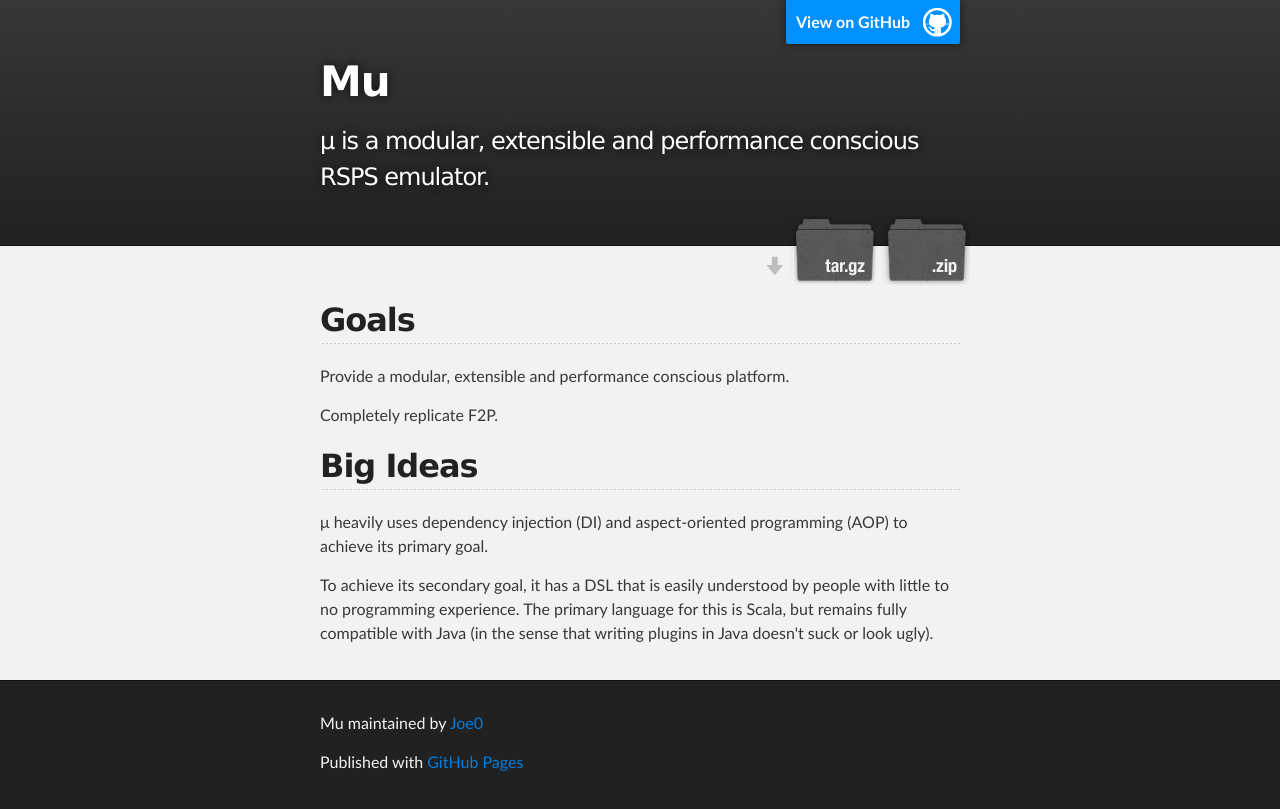
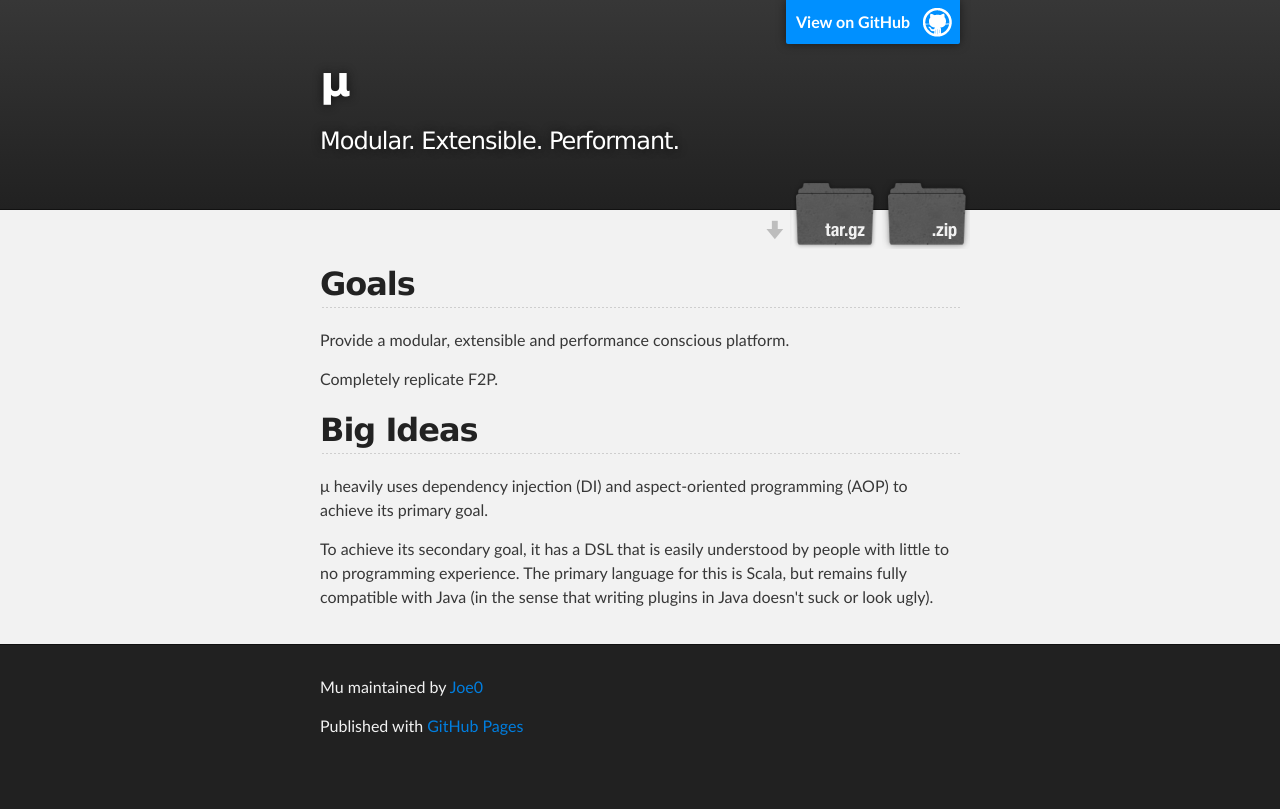
Before and after one commit to Joe0/Mu, a plain HTML site: page index.html in a window 1280 px wide. Drawn offline with Linux system fonts and the light colour scheme.

Commit message:
Updated index.html

```diff
--- a/index.html
+++ b/index.html
@@ -18,8 +18,8 @@
         <header class="inner">
           <a id="forkme_banner" href="https://github.com/Joe0/Mu">View on GitHub</a>
 
-          <h1 id="project_title">Mu</h1>
-          <h2 id="project_tagline">µ is a modular, extensible and performance conscious RSPS emulator.</h2>
+          <h1 id="project_title">µ</h1>
+          <h2 id="project_tagline">Modular. Extensible. Performant.</h2>
 
             <section id="downloads">
               <a class="zip_download_link" href="https://github.com/Joe0/Mu/zipball/master">Download this project as a .zip file</a>
```
